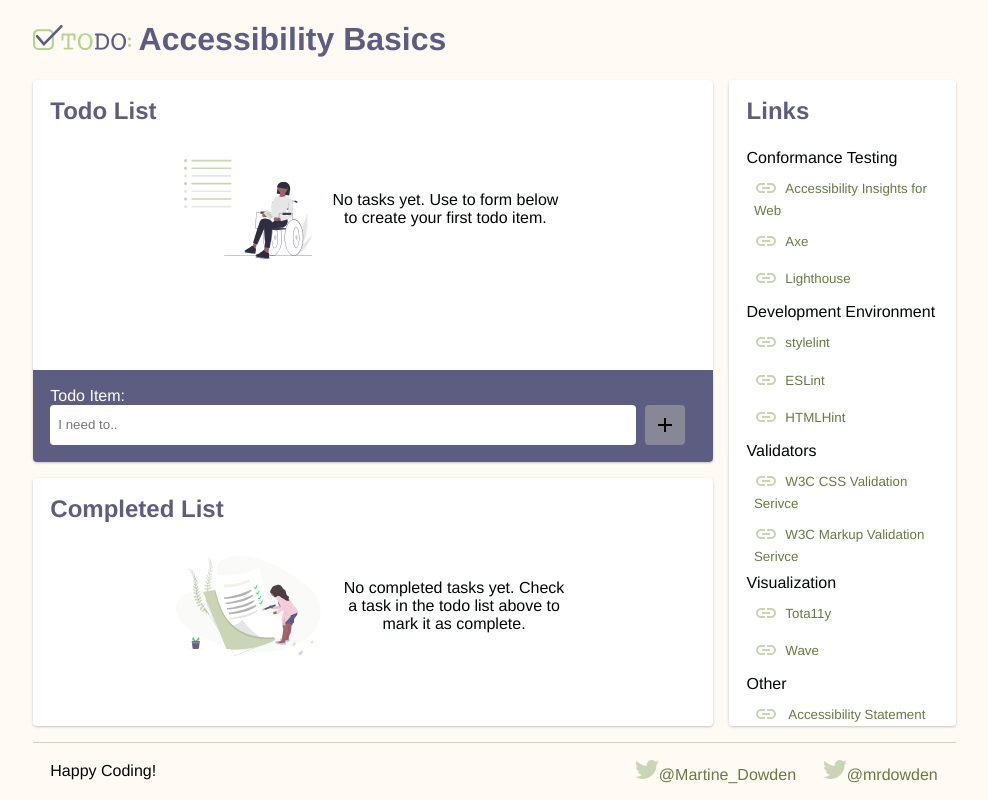
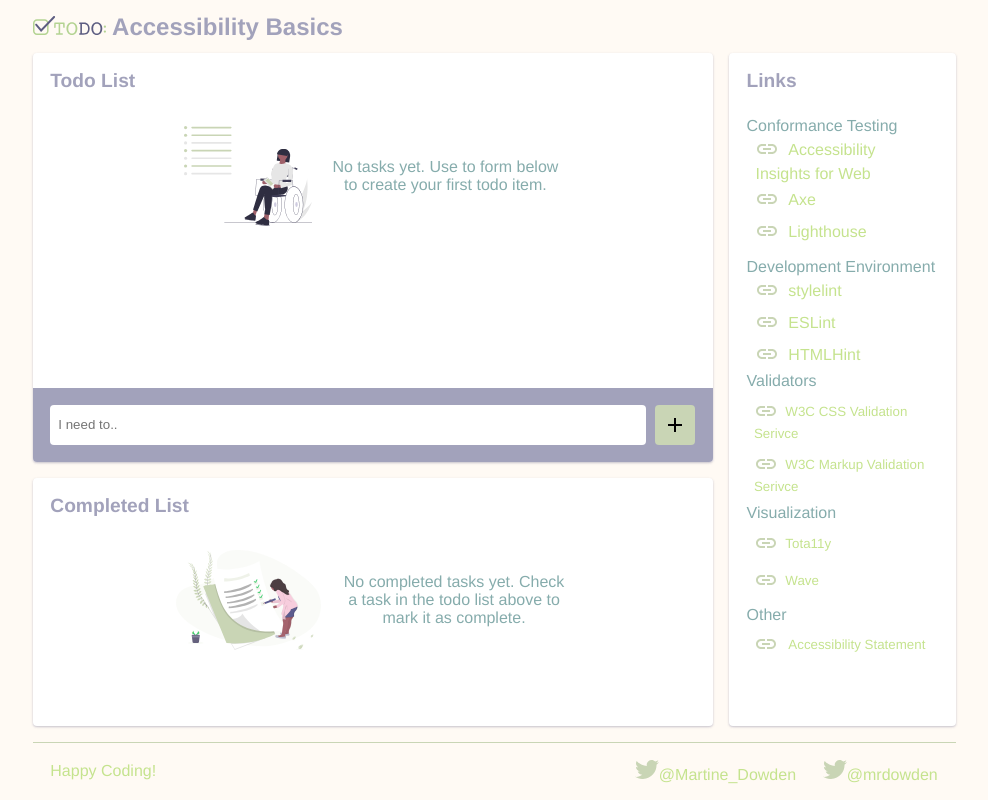
Before and after one commit to M2D2co/accessibility-basics-vue, a Vue app: page / in a window 1280 px wide. Shown: the whole page, without its empty margins (146-1134 px from the left). Built offline with nearby package versions, Linux system fonts and the light colour scheme.

Commit message:
break accessibility

```diff
--- a/public/index.html
+++ b/public/index.html
@@ -1,12 +1,11 @@
 <!DOCTYPE html>
-<html lang="en">
+<html>
   <head>
     <meta charset="utf-8">
     <meta http-equiv="X-UA-Compatible" content="IE=edge">
-    <meta name="viewport" content="width=device-width,initial-scale=1.0">
+
     <link rel="icon" href="<%= BASE_URL %>favicon.ico">
-    <title><%= htmlWebpackPlugin.options.title %></title>
-    <meta name="description" content="Accessibility Basic workshop application">
+
     <meta name="theme-color" content="#5D5D81"/>
   </head>
   <body>
--- a/src/assets/sass/theme.scss
+++ b/src/assets/sass/theme.scss
@@ -1,7 +1,7 @@
-$primary: #5D5D81;
-$accent: #677A43;
+$primary: #a2a2bb;
+$accent: #c5e38e;
 $accent2: #C9D5B5;
-$text: #000505;
+$text: #86acac;
 $grey: #898796;
 $background: #fffaf4;
 
@@ -30,6 +30,11 @@ body {
   padding: 0;
   margin: 0 auto;
   max-width: 955px;
+}
+
+.title {
+  font-size: larger;
+  font-weight: bold;
 }
 
 h1, h2, h3, h4, h5, .title {
--- a/src/components/completed.vue
+++ b/src/components/completed.vue
@@ -1,35 +1,29 @@
 <template>
-  <section id="completed" class="card todo" aria-live="polite">
-    <section class="todo-list">
-      <h2 class="title">Completed List</h2>
+  <div id="completed" class="card todo">
+    <div class="todo-list">
+      <div class="title">Completed List</div>
       <div v-if="completedTodos.length < 1" class="no-data">
-        <img src="../assets/img/completed-no-data.svg" alt="">
+        <img src="../assets/img/completed-no-data.svg">
         <p>No completed tasks yet. Check a task in the todo list above to mark it as complete.</p>
       </div>
-      <ul v-if="completedTodos.length > 0" class="completed-list">
-        <li class="list-item" v-for="(todo, index) in completedTodos" v-bind:key="todo.key">
-          <label class="label">
-            <input
+      <div v-if="completedTodos.length > 0" class="completed-list">
+        <div class="list-item" v-for="(todo, index) in completedTodos" v-bind:key="todo.key">
+          <input
               :name="'listItem' + todo.id"
               type="checkbox"
               checked
               v-model="completedTodos[index].selected"
               v-on:change="onSelect(todo.id)"
           >
-            {{ todo.item }}
-          </label>
-          <button
-            type="button"
+          <label class="label">{{ todo.item }}</label>
+          <div
             class="button delete"
-            aria-label="delete"
-            :aria-describedby="'listItem' + todo.id"
             v-on:click="onDelete(todo.id)"
-          >
-          </button>
-        </li>
-      </ul>
-    </section>
-  </section>
+          ></div>
+        </div>
+      </div>
+    </div>
+  </div>
 </template>
 
 <script>
@@ -60,11 +54,13 @@ export default {
   .completed-list {
     list-style-type: none;
     padding-left: 0;
+    margin: 1em 0;
   }
   .list-item {
     display: flex;
     justify-content: space-between;
     align-items: center;
+    input + label { margin-right: auto; }
   }
   .label {
     display: block;
--- a/src/components/create-item.vue
+++ b/src/components/create-item.vue
@@ -1,22 +1,20 @@
 <template>
-  <form
+  <div
     class="form"
     @submit="onSubmit"
   >
-    <label for="item" class="label">Todo Item:</label>
     <input
       name="item"
-      id="item"
       type="text"
       placeholder="I need to.."
       v-model="item"
       max-length="500"
       required
     >
-    <button class="submit" type="submit" aria-label="add item to todo list" :disabled="!item">
+    <div class="submit" v-on:click="onSubmit()">
       <img src="../assets/img/add.svg" alt="">
-    </button>
-  </form>
+    </div>
+  </div>
 </template>
 
 <script>
--- a/src/components/footer.vue
+++ b/src/components/footer.vue
@@ -1,17 +1,20 @@
 <template>
-  <footer id="footer" class="footer">
+  <div id="footer" class="footer">
     <div>Happy Coding!</div>
     <div class="twitter">
-      <a href="https://twitter.com/Martine_Dowden" rel="noopener" target="_blank">@Martine_Dowden</a>
-      <a href="https://twitter.com/mrdowden" rel="noopener" target="_blank">@mrdowden</a>
+      <div class="link" v-on:click="navigate('https://twitter.com/Martine_Dowden')">@Martine_Dowden</div>
+      <div class="link"  v-on:click="navigate('https://twitter.com/Martine_Dowden')">@mrdowden</div>
     </div>
-  </footer>
+  </div>
 </template>
 
 <script>
 
 export default {
   name: 'Footer',
+  methods: {
+    navigate(val) { this.$window.location.href = val; },
+  },
 };
 </script>
 
@@ -19,6 +22,7 @@ export default {
   @use '../assets/sass/theme';
 
   .footer {
+    color: theme.$accent;
     border-top: solid 1px theme.$accent2;
     margin-top: auto;
     text-align: center;
@@ -27,7 +31,7 @@ export default {
   .twitter {
     display: flex;
     justify-content: space-around;
-    & a:before {
+    & .link:before {
       content: url('../assets/img/twitter.svg');
       display: inline-block;
       width: 1.5rem;
@@ -40,6 +44,6 @@ export default {
       display: flex;
       justify-content: space-between;
     }
-    .twitter a { margin-left: 3ch; }
+    .twitter .link { margin-left: 3ch; }
   }
 </style>
--- a/src/components/header.vue
+++ b/src/components/header.vue
@@ -1,10 +1,10 @@
 <template>
-  <header id="header" class="header">
-    <h1 class="title">
-      <img alt="" src="../assets/img/logo.svg">
+  <div id="header" class="header">
+    <div class="title">
+      <img src="../assets/img/logo.svg">
       Accessibility Basics
-    </h1>
-  </header>
+    </div>
+  </div>
 </template>
 
 <script>
@@ -16,4 +16,8 @@ export default {
 
 <style lang="scss" scoped>
   img { height: 1.5ex; }
+  div.title {
+    margin: 1ex 0;
+    font-size: x-large;
+  }
 </style>
--- a/src/components/resources.vue
+++ b/src/components/resources.vue
@@ -1,36 +1,36 @@
 <template>
-  <aside id="resources" class="card">
-    <h2 class="title">Links</h2>
+  <div id="resources" class="card">
+    <div class="title">Links</div>
     <ul>
       <li>
         Conformance Testing
-        <ul>
-          <li><a class="resource" href="https://accessibilityinsights.io/docs/en/web/overview" rel="noopener" target="_blank">Accessibility Insights for Web</a></li>
-          <li><a class="resource" href="https://www.deque.com/axe/" rel="noopener" target="_blank">Axe</a></li>
+        <div>
+          <li><a tabindex="1" class="resource" href="https://accessibilityinsights.io/docs/en/web/overview" rel="noopener" target="_blank">Accessibility Insights for Web</a></li>
+          <li><a tabindex="4" class="resource" href="https://www.deque.com/axe/" rel="noopener" target="_blank">Axe</a></li>
           <li><a class="resource" href="https://developers.google.com/web/tools/lighthouse/" rel="noopener"
               target="_blank">Lighthouse</a></li>
-        </ul>
+        </div>
       </li>
       <li>
         Development Environment
-        <ul>
-          <li><a class="resource" href="https://stylelint.io/" rel="noopener" target="_blank">stylelint</a></li>
-          <li><a class="resource" href="https://eslint.org/" rel="noopener" target="_blank">ESLint</a></li>
+        <div>
+          <li><a tabindex="3" class="resource" href="https://stylelint.io/" rel="noopener" target="_blank">stylelint</a></li>
+          <li><a tabindex="5" class="resource" href="https://eslint.org/" rel="noopener" target="_blank">ESLint</a></li>
           <li><a class="resource" href="https://github.com/htmlhint/HTMLHint" rel="noopener" target="_blank">HTMLHint</a></li>
-        </ul>
+        </div>
       </li>
-      <li>
+      <div>
         Validators
         <ul>
-          <li><a class="resource" href="https://jigsaw.w3.org/css-validator/" rel="noopener" target="_blank">W3C CSS Validation Serivce</a></li>
+          <li><a tabindex="2" class="resource" href="https://jigsaw.w3.org/css-validator/" rel="noopener" target="_blank">W3C CSS Validation Serivce</a></li>
           <li><a class="resource" href="https://validator.w3.org/" rel="noopener" target="_blank">W3C Markup Validation Serivce</a></li>
         </ul>
-      </li>
+      </div>
       <li>
         Visualization
         <ul>
-          <li><a class="resource" href="http://khan.github.io/tota11y/" rel="noopener" target="_blank">Tota11y</a></li>
-          <li><a class="resource" href="https://wave.webaim.org/extension/" rel="noopener" target="_blank">Wave</a></li>
+          <li><a tabindex="-1" class="resource" href="http://khan.github.io/tota11y/" rel="noopener" target="_blank">Tota11y</a></li>
+          <li><a tabindex="-1" class="resource" href="https://wave.webaim.org/extension/" rel="noopener" target="_blank">Wave</a></li>
         </ul>
       </li>
       <li>
@@ -42,7 +42,7 @@
         </ul>
       </li>
     </ul>
-  </aside>
+  </div>
 </template>
 
 <script>
--- a/src/components/todo.vue
+++ b/src/components/todo.vue
@@ -1,29 +1,27 @@
 <template>
-  <main id="todo" class="card todo">
-    <section class="todo-list" aria-live="polite">
-      <h2 class="title">Todo List</h2>
+  <div id="todo" class="card todo">
+    <div class="todo-list" aria-live="polite">
+      <div class="title">Todo List</div>
       <div v-if="outstandingTodos.length < 1" class="no-data">
-        <img src="../assets/img/todo-no-data.svg" alt="">
+        <img src="../assets/img/todo-no-data.svg">
         <p>No tasks yet. Use to form below to create your first todo item.</p>
       </div>
       <ul v-if="outstandingTodos.length > 0" class="todos">
-        <li v-for="(todo, index) in outstandingTodos" v-bind:key="todo.key">
-          <label class="label">
+        <li class="list-item" v-for="(todo, index) in outstandingTodos" v-bind:key="todo.key">
+          <label class="label">{{ todo.item }}</label>
           <input
             :name="'completedItem ' + todo.id"
             v-model="outstandingTodos[index].selected"
             v-on:change="onSelect(todo.id)"
             type="checkbox"
           >
-            {{ todo.item }}
-          </label>
         </li>
       </ul>
-    </section>
+    </div>
     <div class="create-item">
       <CreateItem></CreateItem>
     </div>
-  </main>
+  </div>
 </template>
 
 <script>
@@ -59,10 +57,15 @@ export default {
     flex-direction: column;
     justify-content: space-between;
   }
+  .list-item {
+    display: flex;
+    align-items: center;
+    justify-content: flex-end;
+    flex-direction: row-reverse;
+  }
   .label {
     display: block;
     padding: .51ex 0;
-    cursor: pointer;
   }
   .create-item {
     position: sticky;
--- a/src/main.js
+++ b/src/main.js
@@ -6,9 +6,8 @@ import Api from './api';
 
 Api.initialize();
 
-Vue.config.productionTip = false;
-
 new Vue({
   render: (h) => h(App),
   store,
 }).$mount('#app');
+Vue.prototype.$window = window;
```
Lines whose indentation alone changed are shown as unchanged.
